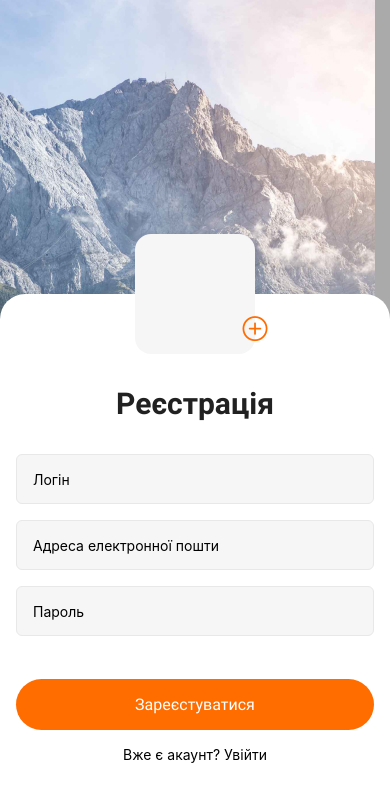
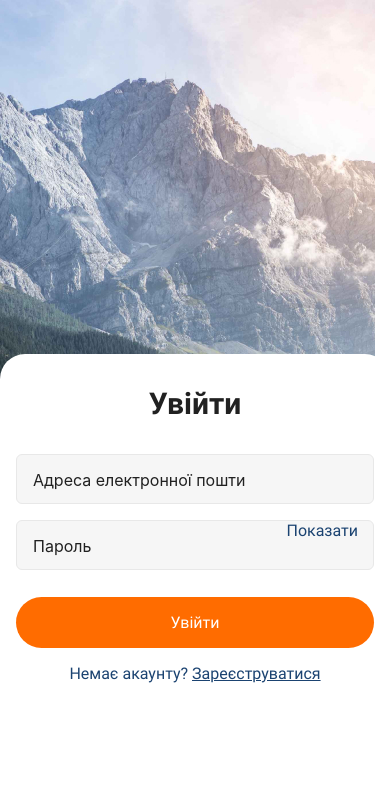
Before and after one commit to made-by-curiosity/post-and-talk, a React Native app: screen / in a window 390 px wide. Shown: the top 802 px of the page. Built offline with nearby package versions, Linux system fonts and the light colour scheme.

Commit message:
add login and register screens

```diff
--- a/App.js
+++ b/App.js
@@ -17,8 +17,8 @@ export default function App() {
 
   return (
     <>
-      {/* <LoginScreen /> */}
-      <RegisterScreen />
+      <LoginScreen />
+      {/* <RegisterScreen /> */}
     </>
   );
 }
--- a/src/components/AuthInput/AuthInput.js
+++ b/src/components/AuthInput/AuthInput.js
@@ -1,20 +1,21 @@
 import { View, TextInput, StyleSheet, Text } from 'react-native';
+import { useState } from 'react';
 import { Controller } from 'react-hook-form';
 
 export const AuthInput = ({
   control,
   fieldName,
   placeholder,
-  onFocus,
   secureTextEntry,
-  rules = {},
+  type = 'default',
 }) => {
+  const [isFocused, setIsFocused] = useState(false);
+
   return (
     <Controller
       control={control}
       name={fieldName}
-      rules={rules}
-      render={({ field: { value, onChange, onBlur }, fieldState: { error } }) => (
+      render={({ field: { value, onChange }, fieldState: { error } }) => (
         <View>
           {error && <Text style={styles.errorMessage}>{error.message}</Text>}
 
@@ -22,18 +23,19 @@ export const AuthInput = ({
             style={[
               styles.container,
               {
-                borderColor: error ? 'red' : '#E8E8E8',
+                borderColor: isFocused ? '#FF6C00' : error ? 'red' : '#E8E8E8',
               },
             ]}
           >
             <TextInput
               style={styles.textInput}
-              onFocus={onFocus}
+              onFocus={() => setIsFocused(true)}
               placeholder={placeholder}
               onChangeText={onChange}
-              onBlur={onBlur}
+              onBlur={() => setIsFocused(false)}
               value={value}
               secureTextEntry={secureTextEntry}
+              keyboardType={type}
             />
           </View>
         </View>
@@ -52,6 +54,8 @@ const styles = StyleSheet.create({
     backgroundColor: '#F6F6F6',
   },
   textInput: {
+    color: '#212121',
+    fontSize: 16,
     padding: 16,
     paddingBottom: 15,
     height: '100%',
--- a/src/screens/auth/LoginScreen.js
+++ b/src/screens/auth/LoginScreen.js
@@ -1,389 +1,190 @@
-import { useState } from 'react';
+import { useEffect, useState } from 'react';
 import {
+  StyleSheet,
+  Text,
+  View,
   ImageBackground,
-  StyleSheet,
-  TextInput,
-  Text,
   TouchableOpacity,
-  View,
+  Platform,
+  KeyboardAvoidingView,
+  Keyboard,
   TouchableWithoutFeedback,
-  KeyboardAvoidingView,
-  Platform,
-  Keyboard,
-  useWindowDimensions,
 } from 'react-native';
-// import { useNavigation } from '@react-navigation/native';
-// import { useDispatch } from 'react-redux';
-// import backgroundImage from '../../assets/images/background.png';
-// import { authSignInUser } from '../../redux/auth/authOperations';
+import { useForm } from 'react-hook-form';
+import { yupResolver } from '@hookform/resolvers/yup';
+import * as yup from 'yup';
+import { AuthInput } from '../../components/AuthInput/AuthInput';
+import { AddPhotoBtn } from '../../components/AddPhotoBtn/AddPhotoBtn';
 
-const initialState = {
-  email: null,
-  password: null,
+const schema = yup
+  .object({
+    email: yup.string().email('Wrong email format').required('Email is required!'),
+    password: yup.string().required('Password is required!'),
+  })
+  .required();
+
+const initialFormState = {
+  email: '',
+  password: '',
 };
 
-export default function LoginScreen() {
-  const [state, setState] = useState(initialState);
-  const [focusedInput, setFocusedInput] = useState(null);
-  const [isHidePassword, setIsHidePassword] = useState(true);
-  const { height, width } = useWindowDimensions();
+export default function RegisterScreen() {
+  const { control, reset, handleSubmit } = useForm({
+    defaultValues: initialFormState,
+    resolver: yupResolver(schema),
+  });
+  const [isPasswordVisible, setIsPasswordVisible] = useState(false);
 
-  // const dispatch = useDispatch();
-
-  // const navigation = useNavigation();
-
-  const handleInputFocus = input => {
-    setFocusedInput(input);
+  const onShowPassword = () => {
+    setIsPasswordVisible(state => !state);
   };
 
-  const handleInputBlur = () => {
-    setFocusedInput(null);
+  const hideKeyboard = () => {
+    Keyboard.dismiss();
   };
 
-  const handleHidePassword = () => {
-    setIsHidePassword(!isHidePassword);
+  const onSignUp = data => {
+    hideKeyboard();
+    console.log(data);
+    reset(initialFormState);
   };
 
-  // const handleSubmit = () => {
-  //   const { email, password } = state;
-
-  //   if (email && password) {
-  //     dispatch(authSignInUser(state));
-  //     setState(initialState);
-  //   }
-  // };
-
   return (
-    <ImageBackground
-      source={require('../../assets/img/main-bg.jpg')}
-      style={{ position: 'absolute', width: width, height: height }}
-    >
-      <TouchableWithoutFeedback onPress={Keyboard.dismiss}>
-        <KeyboardAvoidingView
-          style={styles.container}
-          behavior={Platform.OS === 'ios' ? 'padding' : 'height'}
-          keyboardVerticalOffset={Platform.OS === 'ios' ? -230 : -370}
-        >
-          <View style={styles.formContainer}>
-            <Text style={styles.formTitle}>Увійти</Text>
-            <View style={styles.inputThumb}>
-              <TextInput
-                style={[styles.formInput, focusedInput === 'email' && styles.focusedFormInput]}
-                placeholder="Адреса електронної пошти"
-                textContentType="emailAddress"
-                keyboardType="email-address"
-                value={state.email}
-                onChangeText={value => setState(prev => ({ ...prev, email: value }))}
-                onFocus={() => handleInputFocus('email')}
-                onBlur={handleInputBlur}
-              />
-
-              <View style={styles.passwordContainer}>
-                <TextInput
-                  style={[styles.formInput, focusedInput === 'password' && styles.focusedFormInput]}
+    <TouchableWithoutFeedback onPress={hideKeyboard}>
+      <KeyboardAvoidingView
+        style={styles.container}
+        behavior={Platform.OS === 'ios' ? 'padding' : 'height'}
+        keyboardVerticalOffset={Platform.OS === 'ios' ? -80 : -220}
+      >
+        <ImageBackground style={styles.bgcImg} source={require('../../assets/img/main-bg.jpg')}>
+          <View style={styles.authWrapper}>
+            <View style={styles.header}>
+              <Text style={styles.headerTitle}>Увійти</Text>
+            </View>
+            <View
+              style={{
+                ...styles.form,
+              }}
+            >
+              <View style={styles.inputsContainer}>
+                <AuthInput
+                  control={control}
+                  fieldName="email"
+                  placeholder="Адреса електронної пошти"
+                  type="email-address"
+                />
+                <AuthInput
+                  control={control}
+                  fieldName="password"
                   placeholder="Пароль"
-                  textContentType="password"
-                  secureTextEntry={isHidePassword}
-                  value={state.password}
-                  onChangeText={value => setState(prev => ({ ...prev, password: value }))}
-                  onFocus={() => handleInputFocus('password')}
-                  onBlur={handleInputBlur}
+                  secureTextEntry={!isPasswordVisible}
                 />
-                <TouchableOpacity style={styles.passwordButton} onPress={handleHidePassword}>
-                  <Text style={styles.passwordButtonText}>
-                    {isHidePassword ? 'Показати' : 'Приховати'}
-                  </Text>
+                <TouchableOpacity
+                  onPress={onShowPassword}
+                  activeOpacity={0.8}
+                  style={styles.pswdBtn}
+                >
+                  <Text style={styles.pswdShow}>{isPasswordVisible ? 'Сховати' : 'Показати'}</Text>
                 </TouchableOpacity>
               </View>
+
+              <TouchableOpacity
+                style={styles.button}
+                activeOpacity={0.8}
+                onPress={handleSubmit(onSignUp)}
+              >
+                <Text style={styles.btnTitle}>Увійти</Text>
+              </TouchableOpacity>
             </View>
             <TouchableOpacity
-              style={styles.button}
-              // onPress={handleSubmit}
+              activeOpacity={0.8}
+              onPress={() => console.log('Нажали на кнопку Зарегистрироваться ', Date.now())}
             >
-              <Text style={styles.buttonTitle}>Увійти</Text>
-            </TouchableOpacity>
-            <TouchableOpacity
-            // onPress={() => navigation.navigate('RegistrationScreen')}
-            >
-              <Text style={styles.textLogin}>
-                Немає акаунту? <Text style={styles.registrationText}>Зареєструватися</Text>
+              <Text style={styles.signUpText}>
+                Немає акаунту? <Text style={styles.registerText}>Зареєструватися</Text>
               </Text>
             </TouchableOpacity>
           </View>
-        </KeyboardAvoidingView>
-      </TouchableWithoutFeedback>
-    </ImageBackground>
+        </ImageBackground>
+      </KeyboardAvoidingView>
+    </TouchableWithoutFeedback>
   );
 }
 
 const styles = StyleSheet.create({
   container: {
     flex: 1,
+  },
+  bgcImg: {
+    flex: 1,
+    resizeMode: 'cover',
     justifyContent: 'flex-end',
   },
+  authWrapper: {
+    minHeight: 490,
+    paddingTop: 32,
+    paddingBottom: 45,
+    position: 'relative',
 
-  formContainer: {
-    paddingTop: 32,
-    paddingBottom: 144,
-    paddingHorizontal: 16,
-    borderTopStartRadius: 25,
-    borderTopEndRadius: 25,
-    backgroundColor: '#FFFFFF',
+    backgroundColor: 'white',
+
+    borderTopLeftRadius: 25,
+    borderTopRightRadius: 25,
   },
 
-  formTitle: {
-    marginBottom: 32,
+  form: {
+    marginHorizontal: 16,
+  },
+  header: {
+    alignItems: 'center',
+  },
+  headerTitle: {
+    fontFamily: 'Roboto-Bold',
     fontSize: 30,
-    fontFamily: 'Roboto-Medium',
-    lineHeight: 35,
+    color: '#212121',
+    marginBottom: 33,
+  },
+  inputsContainer: {
+    position: 'relative',
+    flexDirection: 'column',
+    gap: 16,
+    marginBottom: 27,
+  },
+  inputTitle: {
+    color: '#f0f8ff',
+    marginBottom: 10,
+    fontSize: 18,
+  },
+  pswdBtn: {
+    position: 'absolute',
+    bottom: 30,
+    right: 16,
+  },
+  pswdShow: {
+    color: '#1B4371',
+    fontFamily: 'Roboto-Regular',
+    fontSize: 16,
+  },
+  button: {
+    paddingVertical: 16,
+    justifyContent: 'center',
+    alignItems: 'center',
+    backgroundColor: '#FF6C00',
+    borderRadius: 100,
+    marginBottom: 16,
+  },
+  btnTitle: {
+    fontFamily: 'Roboto-Regular',
+    fontSize: 16,
+    color: '#FFFFFF',
+  },
+  signUpText: {
+    color: '#1B4371',
+    fontFamily: 'Roboto-Regular',
+    fontSize: 16,
     textAlign: 'center',
   },
-
-  inputThumb: {
-    marginBottom: 32,
-    gap: 16,
-  },
-
-  formInput: {
-    padding: 15,
-    height: 50,
-    borderRadius: 8,
-    fontSize: 16,
-    fontFamily: 'Roboto-Regular',
-    lineHeight: 19,
-    backgroundColor: '#F6F6F6',
-  },
-
-  focusedFormInput: {
-    borderWidth: 1,
-    borderStyle: 'solid',
-    borderRadius: 8,
-    borderColor: '#FF6C00',
-    backgroundColor: '#FFFFFF',
-  },
-
-  passwordContainer: {
-    position: 'relative',
-  },
-
-  passwordButton: {
-    position: 'absolute',
-    top: 15,
-    right: 12,
-  },
-
-  passwordButtonText: {
-    fontSize: 16,
-    color: '#1B4371',
-  },
-
-  button: {
-    paddingVertical: 16,
-    paddingHorizontal: 32,
-    marginBottom: 16,
-    borderRadius: 100,
-    backgroundColor: '#FF6C00',
-  },
-
-  buttonTitle: {
-    textAlign: 'center',
-    fontSize: 16,
-    fontFamily: 'Roboto-Regular',
-    lineHeight: 19,
-    color: '#FFFFFF',
-  },
-
-  textLogin: {
-    textAlign: 'center',
-    fontSize: 16,
-    fontFamily: 'Roboto-Regular',
-    lineHeight: 19,
-    color: '#1B4371',
-  },
-
-  registrationText: {
+  registerText: {
     textDecorationLine: 'underline',
   },
 });
-
-// import { useEffect, useReducer, useState } from 'react';
-// import {
-//   StyleSheet,
-//   Text,
-//   View,
-//   ImageBackground,
-//   TextInput,
-//   TouchableOpacity,
-//   Platform,
-//   KeyboardAvoidingView,
-//   Keyboard,
-//   TouchableWithoutFeedback,
-// } from 'react-native';
-
-// const initialFormState = {
-//   login: '',
-//   email: '',
-//   password: '',
-// };
-
-// const actions = {
-//   CHANGE_LOGIN: 'changeLogin',
-//   CHANGE_EMAIL: 'changeEmail',
-//   CHANGE_PASSWORD: 'changePassword',
-// };
-
-// function reducer(state, action) {
-//   switch (action.type) {
-//     case actions.CHANGE_EMAIL:
-//       return {
-//         ...state,
-//         email: action.payload.email,
-//       };
-//     case actions.CHANGE_PASSWORD:
-//       return {
-//         ...state,
-//         password: action.payload.password,
-//       };
-//     default:
-//       return state;
-//   }
-// }
-
-// export default function LoginScreen() {
-//   const [isKeyboardActive, setIsKeyboardActive] = useState(false);
-//   const [state, dispatch] = useReducer(reducer, initialFormState);
-
-//   useEffect(() => {
-//     console.log('isKeyboardActive', isKeyboardActive);
-//     console.log('state', state);
-//   }, [isKeyboardActive, state]);
-
-//   useEffect(() => {
-//     setIsKeyboardActive(false);
-//   }, [isKeyboardActive]);
-
-//   const hideKeyboard = () => {
-//     Keyboard.dismiss();
-//     setIsKeyboardActive(false);
-//   };
-
-//   return (
-//     <TouchableWithoutFeedback onPress={hideKeyboard}>
-//       <View style={styles.container}>
-//         <ImageBackground style={styles.bgcImg} source={require('../../src/img/main-bg.jpg')}>
-//           <View style={styles.header}>
-//             <Text style={styles.headerTitle}>Увійти</Text>
-//           </View>
-//           <KeyboardAvoidingView behavior={Platform.OS === 'ios' ? 'padding' : 'height'}>
-//             <View
-//               style={{
-//                 ...styles.form,
-//                 paddingBottom: isKeyboardActive ? 20 : 200,
-//               }}
-//             >
-//               <View style={{ marginTop: 20 }}>
-//                 <TextInput
-//                   style={styles.textInput}
-//                   onFocus={() => setIsKeyboardActive(true)}
-//                   onChangeText={value =>
-//                     dispatch({
-//                       type: actions.CHANGE_EMAIL,
-//                       payload: { email: value },
-//                     })
-//                   }
-//                   value={state.email}
-//                   placeholder="Адреса електронної пошти"
-//                 />
-//               </View>
-//               <View style={{ marginTop: 20 }}>
-//                 <TextInput
-//                   style={styles.textInput}
-//                   secureTextEntry
-//                   onFocus={() => setIsKeyboardActive(true)}
-//                   onChangeText={value =>
-//                     dispatch({
-//                       type: actions.CHANGE_PASSWORD,
-//                       payload: { password: value },
-//                     })
-//                   }
-//                   value={state.password}
-//                   placeholder="Пароль"
-//                 />
-//               </View>
-//               <TouchableOpacity style={styles.button} activeOpacity={0.8} onPress={hideKeyboard}>
-//                 <Text style={styles.btnTitle}>Увійти</Text>
-//               </TouchableOpacity>
-//             </View>
-//           </KeyboardAvoidingView>
-//         </ImageBackground>
-//       </View>
-//     </TouchableWithoutFeedback>
-//   );
-// }
-
-// const styles = StyleSheet.create({
-//   container: {
-//     flex: 1,
-//     backgroundColor: '#fff',
-//   },
-//   bgcImg: {
-//     flex: 1,
-//     resizeMode: 'cover',
-//     justifyContent: 'flex-end',
-//   },
-//   form: {
-//     marginHorizontal: 40,
-//   },
-//   header: {
-//     alignItems: 'center',
-//     marginBottom: 150,
-//   },
-//   headerTitle: {
-//     fontFamily: 'Roboto-Bold',
-//     fontSize: 30,
-//     color: '#f0f8ff',
-//   },
-//   textInput: {
-//     borderWidth: 1,
-//     borderColor: '#f0f8ff',
-//     height: 40,
-//     borderRadius: 6,
-//     color: '#f0f8ff',
-//     textAlign: 'center',
-//   },
-//   inputTitle: {
-//     color: '#f0f8ff',
-//     marginBottom: 10,
-//     fontSize: 18,
-//   },
-//   button: {
-//     borderRadius: 6,
-//     borderWidth: 1,
-//     height: 40,
-//     marginTop: 40,
-//     justifyContent: 'center',
-//     alignItems: 'center',
-//     marginHorizontal: 20,
-//     ...Platform.select({
-//       ios: {
-//         backgroundColor: 'transparent',
-//         borderColor: '#f0f8ff',
-//       },
-//       android: {
-//         backgroundColor: '#4169e1',
-//         borderColor: 'transparent',
-//       },
-//     }),
-//   },
-//   btnTitle: {
-//     fontSize: 18,
-//     ...Platform.select({
-//       ios: {
-//         color: '#4169e1',
-//       },
-//       android: {
-//         color: '#f0f8ff',
-//       },
-//     }),
-//   },
-// });
--- a/src/screens/auth/RegisterScreen.js
+++ b/src/screens/auth/RegisterScreen.js
@@ -1,4 +1,4 @@
-import { useEffect, useState } from 'react';
+import { useState } from 'react';
 import {
   StyleSheet,
   Text,
@@ -31,43 +31,34 @@ const initialFormState = {
 };
 
 export default function RegisterScreen() {
-  const {
-    control,
-    handleSubmit,
-    formState: { errors },
-  } = useForm({
+  const { control, reset, handleSubmit } = useForm({
     defaultValues: initialFormState,
     resolver: yupResolver(schema),
   });
-  const [isKeyboardActive, setIsKeyboardActive] = useState(false);
+  const [isPasswordVisible, setIsPasswordVisible] = useState(false);
 
-  console.log(errors);
-
-  useEffect(() => {
-    console.log(`isKeyboardActive ${Date.now()}`, isKeyboardActive);
-  }, [isKeyboardActive]);
-
-  useEffect(() => {
-    if (isKeyboardActive) {
-    }
-    setIsKeyboardActive(false);
-  }, [Keyboard]);
+  const onShowPassword = () => {
+    setIsPasswordVisible(state => !state);
+  };
 
   const hideKeyboard = () => {
     Keyboard.dismiss();
-    setIsKeyboardActive(false);
   };
 
   const onSignUp = data => {
     hideKeyboard();
     console.log(data);
+    reset(initialFormState);
   };
 
   return (
     <TouchableWithoutFeedback onPress={hideKeyboard}>
-      <View style={styles.container}>
+      <KeyboardAvoidingView
+        style={styles.container}
+        behavior={Platform.OS === 'ios' ? 'padding' : 'height'}
+        keyboardVerticalOffset={Platform.OS === 'ios' ? -180 : -200}
+      >
         <ImageBackground style={styles.bgcImg} source={require('../../assets/img/main-bg.jpg')}>
-          <KeyboardAvoidingView behavior={Platform.OS === 'ios' ? 'padding' : 'height'}>
           <View style={styles.authWrapper}>
             <View style={styles.photoBox}>
               <AddPhotoBtn />
@@ -81,25 +72,26 @@ export default function RegisterScreen() {
               }}
             >
               <View style={styles.inputsContainer}>
-                  <AuthInput
-                    control={control}
-                    fieldName="login"
-                    placeholder="Логін"
-                    onFocus={() => setIsKeyboardActive(true)}
-                  />
+                <AuthInput control={control} fieldName="login" placeholder="Логін" />
                 <AuthInput
                   control={control}
                   fieldName="email"
                   placeholder="Адреса електронної пошти"
-                    onFocus={() => setIsKeyboardActive(true)}
+                  type="email-address"
                 />
                 <AuthInput
                   control={control}
                   fieldName="password"
                   placeholder="Пароль"
-                    onFocus={() => setIsKeyboardActive(true)}
-                    secureTextEntry
+                  secureTextEntry={!isPasswordVisible}
                 />
+                <TouchableOpacity
+                  onPress={onShowPassword}
+                  activeOpacity={0.8}
+                  style={styles.pswdBtn}
+                >
+                  <Text style={styles.pswdShow}>{isPasswordVisible ? 'Сховати' : 'Показати'}</Text>
+                </TouchableOpacity>
               </View>
 
               <TouchableOpacity
@@ -110,13 +102,15 @@ export default function RegisterScreen() {
                 <Text style={styles.btnTitle}>Зареєстуватися</Text>
               </TouchableOpacity>
             </View>
-              <View>
-                <Text style={{ color: 'black', textAlign: 'center' }}>Вже є акаунт? Увійти</Text>
+            <TouchableOpacity
+              activeOpacity={0.8}
+              onPress={() => console.log('Нажали на кнопку Войти ', Date.now())}
+            >
+              <Text style={styles.logInText}>Вже є акаунт? Увійти</Text>
+            </TouchableOpacity>
           </View>
-            </View>
+        </ImageBackground>
       </KeyboardAvoidingView>
-        </ImageBackground>
-      </View>
     </TouchableWithoutFeedback>
   );
 }
@@ -124,11 +118,8 @@ export default function RegisterScreen() {
 const styles = StyleSheet.create({
   container: {
     flex: 1,
-    backgroundColor: '#aaa',
   },
   bgcImg: {
-    position: 'relative',
-
     flex: 1,
     resizeMode: 'cover',
     justifyContent: 'flex-end',
@@ -172,15 +163,25 @@ const styles = StyleSheet.create({
     marginBottom: 33,
   },
   inputsContainer: {
-    display: 'flex',
+    position: 'relative',
     flexDirection: 'column',
     gap: 16,
-    marginBottom: 43,
+    marginBottom: 27,
   },
   inputTitle: {
     color: '#f0f8ff',
     marginBottom: 10,
     fontSize: 18,
+  },
+  pswdBtn: {
+    position: 'absolute',
+    bottom: 30,
+    right: 16,
+  },
+  pswdShow: {
+    color: '#1B4371',
+    fontFamily: 'Roboto-Regular',
+    fontSize: 16,
   },
   button: {
     paddingVertical: 16,
@@ -195,4 +196,10 @@ const styles = StyleSheet.create({
     fontSize: 16,
     color: '#FFFFFF',
   },
+  logInText: {
+    color: '#1B4371',
+    fontFamily: 'Roboto-Regular',
+    fontSize: 16,
+    textAlign: 'center',
+  },
 });
```
Lines whose indentation alone changed are shown as unchanged.
